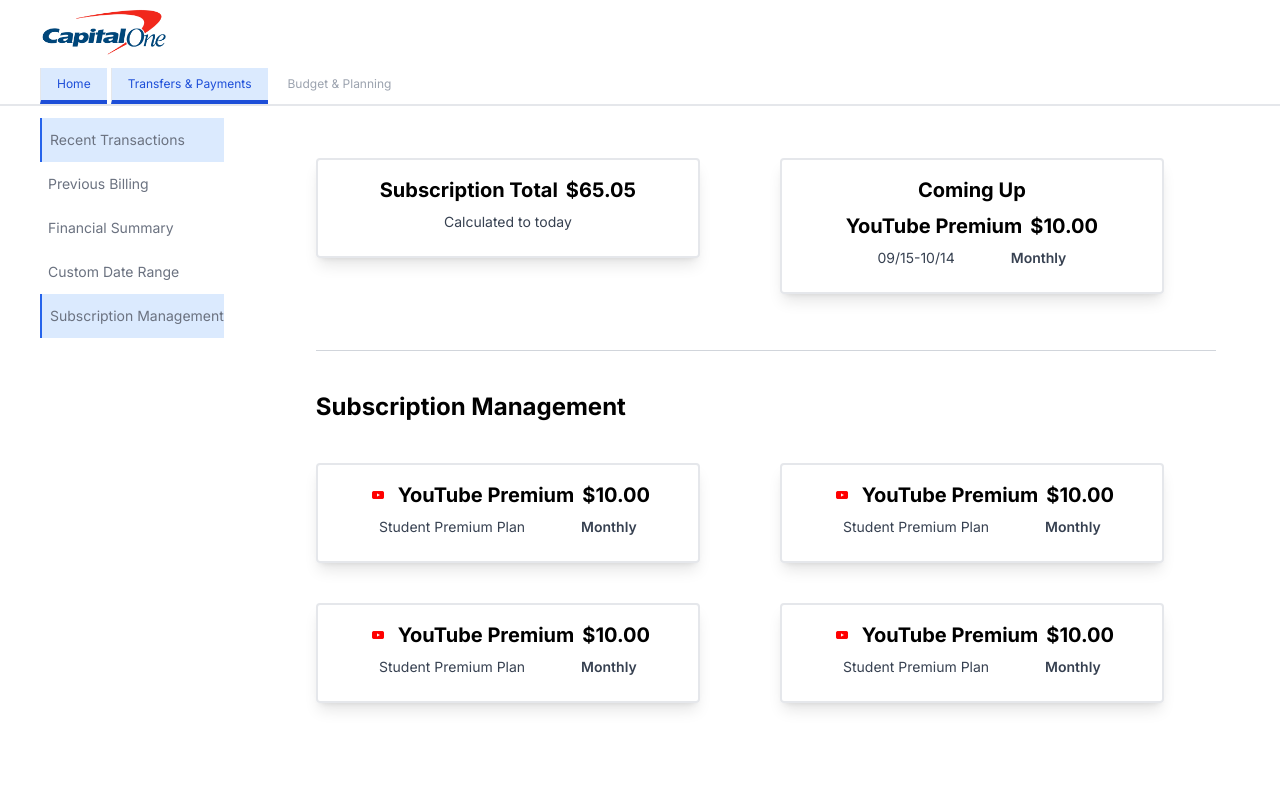
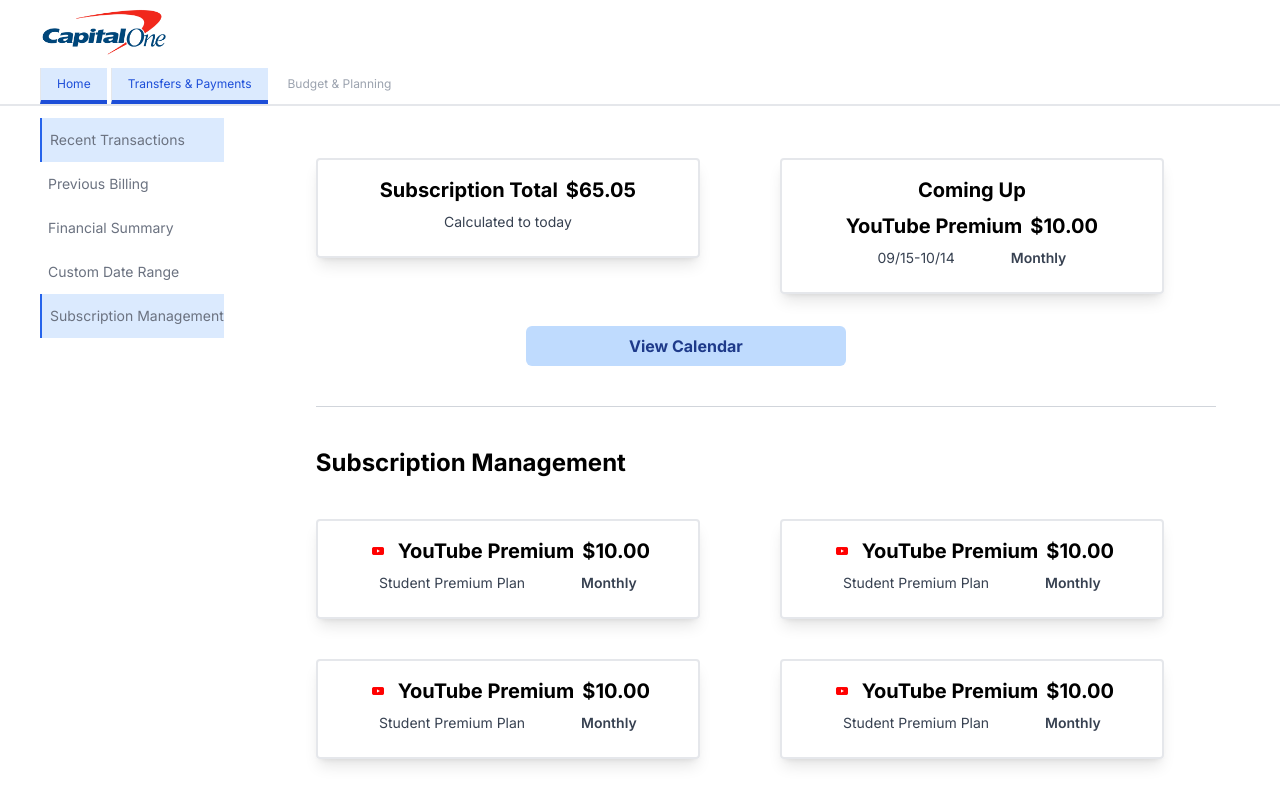
Before and after one commit to markuspriede/CapitalTwo, a Next.js app in the folder frontend/: page /payments/subscriptions in a window 1280 px wide. Shown: the top 804 px of the page. Built offline with nearby package versions, Linux system fonts and the light colour scheme.

Commit message:
view calendar

```diff
--- a/frontend/src/app/payments/subscriptions/page.tsx
+++ b/frontend/src/app/payments/subscriptions/page.tsx
@@ -50,14 +50,18 @@
 
   return (
     <div className="p-6">
-
       <div className="mt-4">
-        <div className="flex flex-wrap justify-start gap-20 mt-4 mb-4">
-          <CustomCard {...card0} center/>
+      <div className="flex flex-wrap justify-start gap-20 mt-4 mb-4">
+          <CustomCard {...card0} center />
           <CustomCard {...card1} />
-
+          </div>
+        <div className="flex justify-around mb-6 mr-40">
+          <button className="bg-blue-200 text-blue-900 font-bold px-4 py-2 rounded-md w-80">
+            View Calendar
+          </button>
         </div>
       </div>
+
 
       <div className="border-t border-gray-300 mt-10"></div>
       <h2 className="text-2xl font-bold mt-10">Subscription Management</h2>
@@ -76,5 +80,4 @@
   );
 };
 
-
 export default SubscriptionsPage;
```
